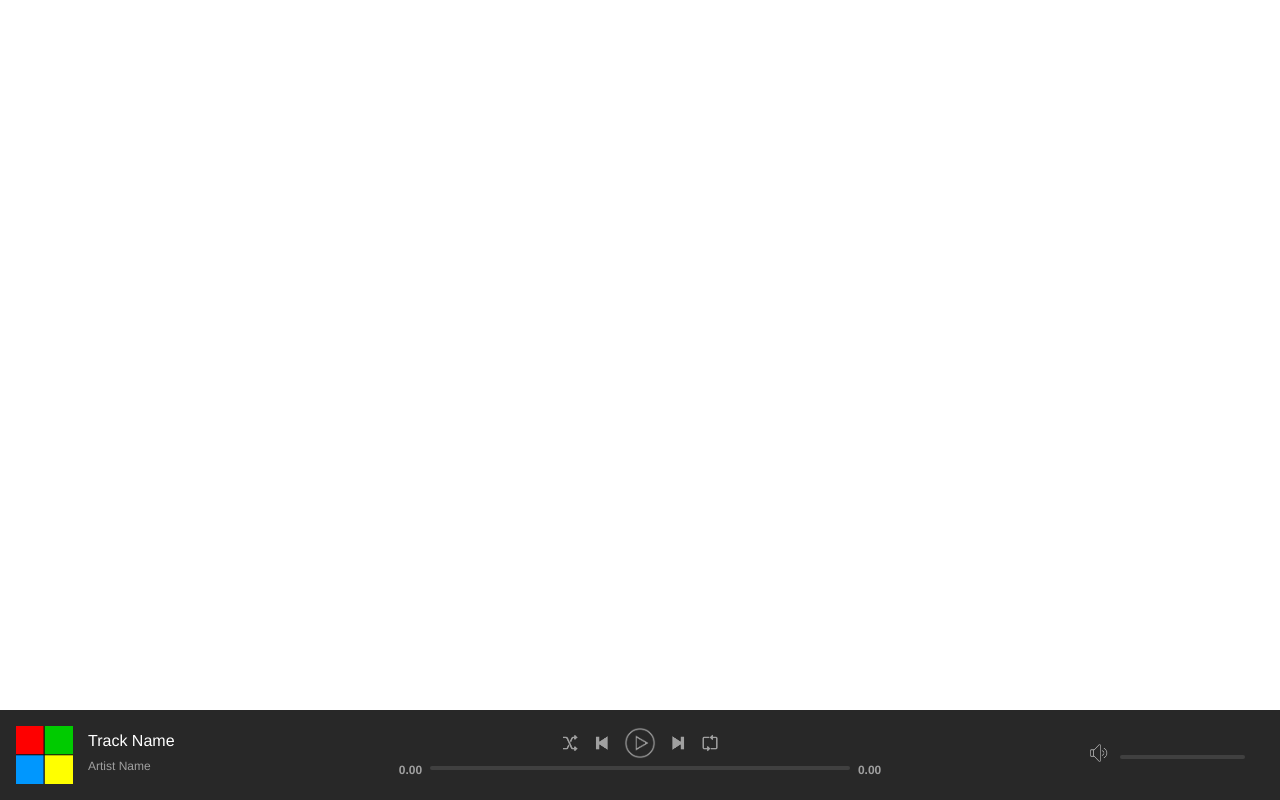
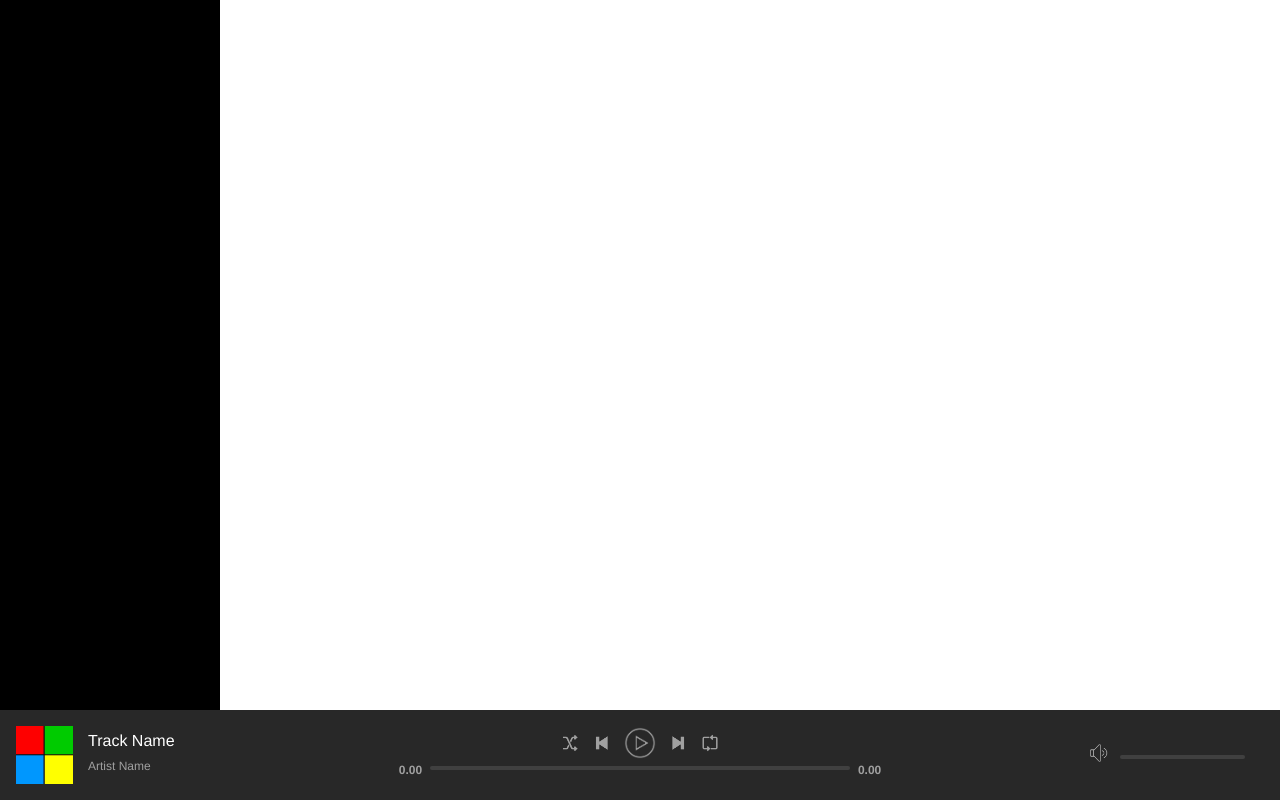
Before and after one commit to KamalAlyKamal/spotify-clone, a PHP site: page / in a window 1280 px wide. Run offline with PHP 8.4, Linux system fonts and the light colour scheme; the visitor is signed in with stand-in values (Sample User, id 1).

Commit message:
Add nav menu layout with styles

```diff
--- a/assets/css/style.css
+++ b/assets/css/style.css
@@ -168,3 +168,19 @@ body {
     width: 125px;
 }
 /***************************** PLAYING BAR RIGHT END *****************************/
+
+/***************************** TOP CONTAINER START *****************************/
+#topContainer {
+    min-height: 100%;
+    width: 100%;
+}
+
+#navBarContainer {
+    background-color: #000;
+    width: 220px;
+    height: 100vh;
+    position: fixed;
+    top: 0;
+    left: 0;
+}
+/***************************** TOP CONTAINER END *****************************/
--- a/index.php
+++ b/index.php
@@ -22,6 +22,13 @@
     <!-- <script src="main.js"></script> -->
 </head>
 <body>
+    <div id="mainContainer">
+        <div id="topContainer">
+            <div id="navBarContainer">
+
+            </div>
+        </div>
+
         <div id="nowPlayingBarContainer">
             <div id="nowPlayingBar">
                 <div id="nowPlayingLeft">
@@ -87,5 +94,8 @@
                 </div>
             </div>
         </div>
+    </div>
+
+
 </body>
 </html>
```
Lines whose indentation alone changed are shown as unchanged.
